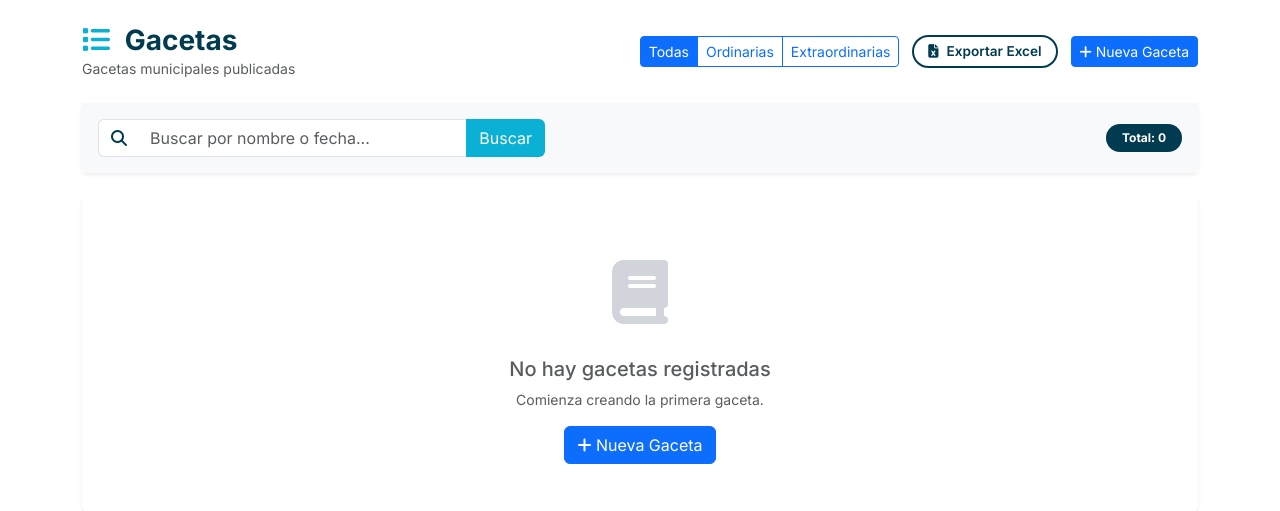
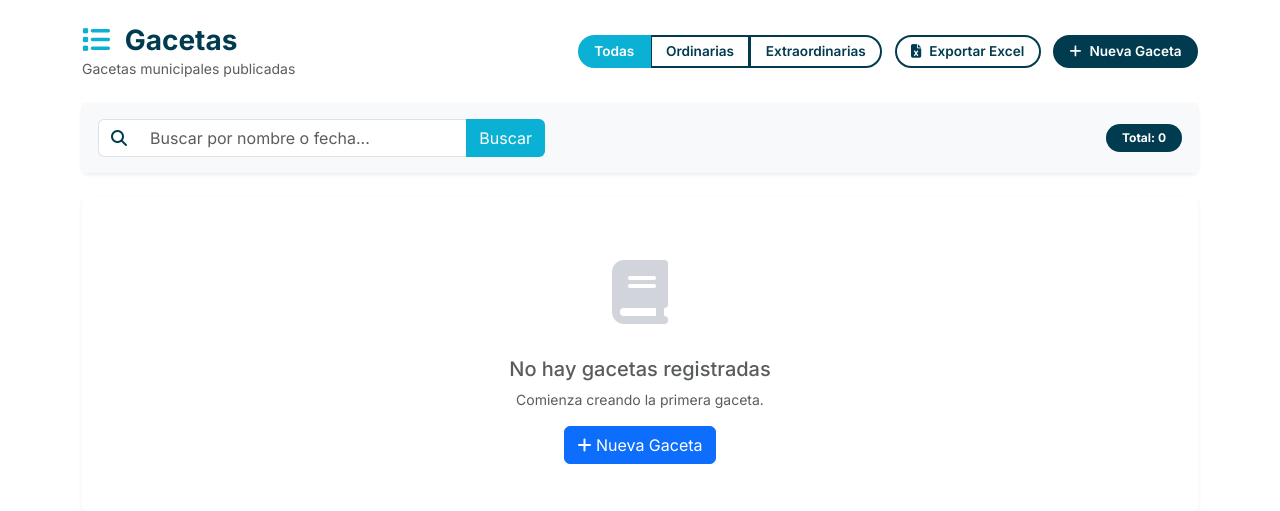
Before and after one commit to Ly239/municipal-consejoj, a Django app: page /documents/gazette/ in a window 1280 px wide. Shown: the part 48-559 px from the top of the page. Run offline with Django 3.2, Linux system fonts and the light colour scheme; the visitor is signed in with stand-in values (Sample User, id 1); data that the repository does not hold is empty; some libraries are stand-ins or nearby versions.

Commit message:
Agregado estilos a los botones en gazzete_list y documents_list para mantener la consistencia visual UX

```diff
--- a/apps/core/static/core/css/styles.css
+++ b/apps/core/static/core/css/styles.css
@@ -1392,6 +1392,15 @@ los botones del sistema) */
 }
 
 
+/*Para los pill en gazzete_list*/
+/* Estado activo para btn-corporate */
+.btn-corporate.active,
+.btn-corporate:active {
+    background-color: var(--color-light-blue) !important;
+    border-color: var(--color-light-blue) !important;
+    color: #ffffff !important;
+}
+
 
 
 /* AUTH PAGES (Login / Register)                */
--- a/templates/documents/document_list.html
+++ b/templates/documents/document_list.html
@@ -16,7 +16,7 @@
 {% endblock %}
 
 {% block create_button %}
-<a href="{% url 'documents:document_create' %}" class="btn btn-primary btn-sm">
+<a href="{% url 'documents:document_create' %}" class="btn btn-corporate-filled btn-sm">
   <i class="fas fa-plus"></i> Nuevo Documento
 </a>
 {% endblock %}
--- a/templates/documents/gazette_list.html
+++ b/templates/documents/gazette_list.html
@@ -13,19 +13,18 @@
 {% block header_actions %}
 <div class="btn-group btn-group-sm me-2" role="group" aria-label="Filtro por tipo">
     <a href="{% url 'documents:gazette_list' %}"
-     class="btn btn-outline-primary {% if not request.GET.tipo %}active{% endif %}">
+       class="btn btn-corporate btn-sm {% if not request.GET.tipo %}active{% endif %}">
         Todas
     </a>
     <a href="{% url 'documents:gazette_list' %}?tipo=ordinaria"
-     class="btn btn-outline-primary {% if request.GET.tipo == 'ordinaria' %}active{% endif %}">
+       class="btn btn-corporate btn-sm {% if request.GET.tipo == 'ordinaria' %}active{% endif %}">
         Ordinarias
     </a>
     <a href="{% url 'documents:gazette_list' %}?tipo=extraordinaria"
-     class="btn btn-outline-primary {% if request.GET.tipo == 'extraordinaria' %}active{% endif %}">
+       class="btn btn-corporate btn-sm {% if request.GET.tipo == 'extraordinaria' %}active{% endif %}">
         Extraordinarias
     </a>
 </div>
-
 <a href="{% url 'documents:gazette_export_excel' %}?{{ request.GET.urlencode }}"
    class="btn btn-corporate btn-sm me-2">
     <i class="fas fa-file-excel"></i> Exportar Excel
@@ -33,7 +32,7 @@
 {% endblock %}
 
 {% block create_button %}
-<a href="{% url 'documents:gazette_create' %}" class="btn btn-primary btn-sm">
+<a href="{% url 'documents:gazette_create' %}" class="btn btn-corporate-filled btn-sm">
   <i class="fas fa-plus"></i> Nueva Gaceta
 </a>
 {% endblock %}
```
Lines whose indentation alone changed are shown as unchanged.
